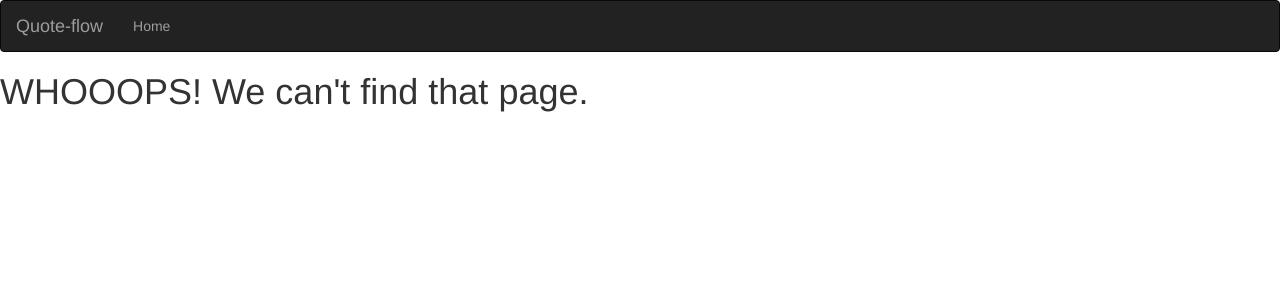
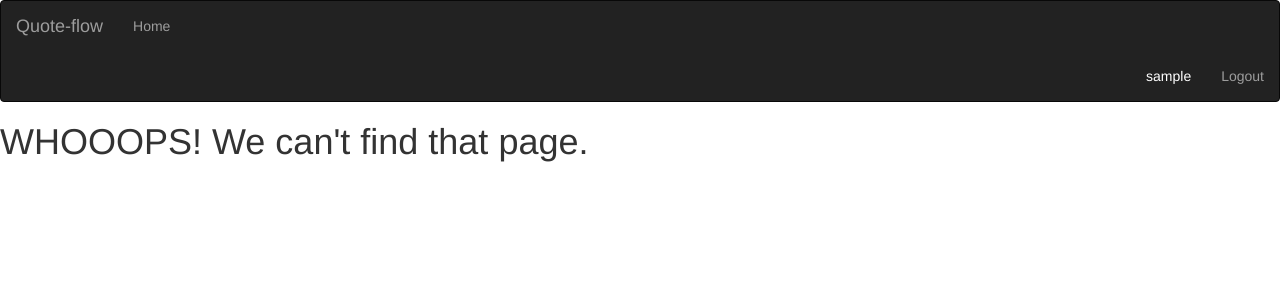
Before and after one commit to RKatana/Blog, a Flask app: template app/templates/fourOwfour.html in a window 1280 px wide. Shown: the top 300 px of the page. Run offline with Flask 2, Linux system fonts and the light colour scheme; the template is opened without the code that fills it, so the values that code supplies are empty; the visitor is signed in with stand-in values (Sample User, id 1); data comes from the database, SQL or seed files in the repository; some libraries are stand-ins or nearby versions.

Commit message:
add the logout view function

```diff
--- a/app/auth/views.py
+++ b/app/auth/views.py
@@ -29,3 +29,9 @@ def login():
         flash('Invalid username or Password')
     title = "Quote-flow login"
     return render_template('auth/login.html',login_form = login_form,title=title)
+
+@auth.route('/logout')
+@login_required
+def logout():
+    logout_user()
+    return redirect(url_for("main.index"))
--- a/app/templates/navbar.html
+++ b/app/templates/navbar.html
@@ -13,5 +13,14 @@
                 <ul class="nav navbar-nav">
                     <li><a href="/">Home</a></li>
             </div>
+
+            <ul class="nav navbar-nav navbar-right">
+                  {% if current_user.is_authenticated %}
+                  <li style="color:white;padding:15px;">{{current_user.username}}</li>
+                  <li><a href="{{url_for('auth.logout')}}">Logout</a></li>
+                  {% else %}
+                  <li><a href="{{url_for('auth.login')}}">Login</a></li>
+                  {% endif %}
+                </ul>
         </div>
     </div>
```
Also changed, not shown: app/templates/auth/login.html (+24 -0 lines).
